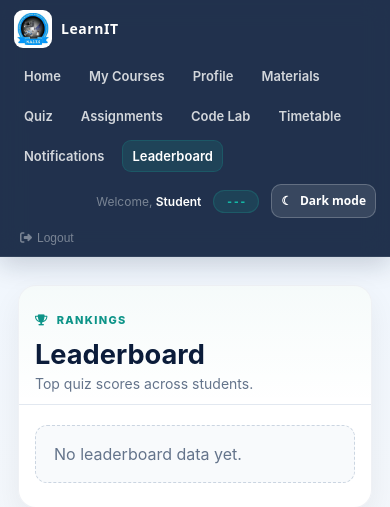
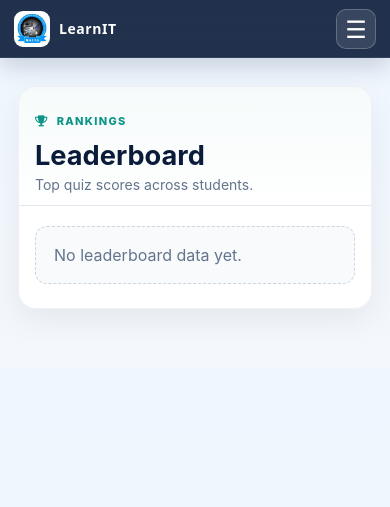
Before and after one commit to Anthonyjnr77/FUTO-IFT-PORTAL, a PHP site: page /pages/leaderboard.html in a window 390 px wide. Shown: the top 507 px of the page. Run offline with PHP 8.4, Linux system fonts and the light colour scheme.

Commit message:
Fix mobile navigation layout
Co-authored-by: Copilot <223556219+Copilot@users.noreply.github.com>

```diff
--- a/frontend/assets/css/styles.css
+++ b/frontend/assets/css/styles.css
@@ -558,3 +558,105 @@ html[data-theme="light"] body:has(.brand .brand-mark) .message.error {
 @media (min-width: 769px) {
   .hide-desktop { display: none !important; }
 }
+
+.mobile-nav-panel {
+  display: contents;
+}
+
+.learnit-mobile-menu {
+  display: none;
+}
+
+@media (max-width: 900px) {
+  nav.navbar {
+    align-items: center !important;
+    flex-wrap: wrap !important;
+    gap: 8px 12px !important;
+    min-height: 58px !important;
+    padding: 8px 14px !important;
+  }
+
+  nav.navbar .learnit-brand {
+    order: 1;
+  }
+
+  nav.navbar .learnit-brand img {
+    width: 36px;
+    height: 36px;
+  }
+
+  nav.navbar .learnit-mobile-menu {
+    display: inline-flex;
+    align-items: center;
+    justify-content: center;
+    order: 2;
+    width: 40px;
+    height: 40px;
+    margin-left: auto;
+    border: 1px solid rgba(255, 255, 255, 0.22);
+    border-radius: 10px;
+    background: rgba(255, 255, 255, 0.1);
+    color: #fff;
+    font: 24px/1 system-ui, sans-serif;
+    cursor: pointer;
+  }
+
+  nav.navbar .learnit-mobile-menu:focus-visible {
+    outline: 3px solid #14b8a6;
+    outline-offset: 2px;
+  }
+
+  nav.navbar .mobile-nav-panel {
+    display: none !important;
+    order: 3;
+    flex: 0 0 100%;
+    width: 100%;
+    padding: 8px 0 4px;
+    border-top: 1px solid rgba(255, 255, 255, 0.12);
+  }
+
+  nav.navbar[data-mobile-menu-open="true"] .mobile-nav-panel {
+    display: flex !important;
+    flex-direction: column;
+    align-items: stretch;
+    gap: 4px;
+  }
+
+  nav.navbar .mobile-nav-panel .nav-links {
+    display: flex !important;
+    width: 100% !important;
+    flex-direction: column;
+    align-items: stretch;
+    gap: 3px;
+    margin: 0;
+  }
+
+  nav.navbar .mobile-nav-panel .nav-links a {
+    display: block;
+    width: 100%;
+    padding: 11px 12px;
+    border-radius: 8px;
+  }
+
+  nav.navbar .mobile-nav-panel .nav-spacer,
+  nav.navbar .mobile-nav-panel .nav-welcome,
+  nav.navbar .mobile-nav-panel .nav-badge {
+    display: none !important;
+  }
+
+  nav.navbar .mobile-nav-panel #learnit-theme-toggle,
+  nav.navbar .mobile-nav-panel .nav-logout,
+  nav.navbar .mobile-nav-panel .logout-btn,
+  nav.navbar .mobile-nav-panel .nav-cta,
+  nav.navbar .mobile-nav-panel .logout {
+    align-self: flex-start;
+    min-height: 40px;
+    margin-top: 4px;
+    padding: 8px 12px;
+  }
+
+  nav.navbar .mobile-nav-panel :is(#notificationLink, .nav-icon-btn) {
+    align-self: flex-start;
+    margin: 4px 0;
+  }
+}
--- a/frontend/assets/js/theme.js
+++ b/frontend/assets/js/theme.js
@@ -37,6 +37,65 @@
 
   applyTheme(theme, false);
 
+  function setupMobileNavigation(navigation) {
+    if (!navigation.classList.contains('navbar') || navigation.dataset.mobileNavReady === 'true') return;
+    var navLinks = navigation.querySelector('.nav-links');
+    if (!navLinks) return;
+
+    var brand = navigation.querySelector('.learnit-brand');
+    if (!brand) return;
+
+    var menuId = 'learnit-mobile-nav-panel';
+    var menuButton = document.createElement('button');
+    menuButton.className = 'learnit-mobile-menu';
+    menuButton.type = 'button';
+    menuButton.textContent = '\u2630';
+    menuButton.setAttribute('aria-label', 'Open navigation menu');
+    menuButton.setAttribute('aria-expanded', 'false');
+    menuButton.setAttribute('aria-controls', menuId);
+
+    var panel = document.createElement('div');
+    panel.className = 'mobile-nav-panel';
+    panel.id = menuId;
+
+    navigation.insertBefore(menuButton, brand.nextSibling);
+    Array.from(navigation.childNodes).forEach(function (child) {
+      if (child !== brand && child !== menuButton) panel.appendChild(child);
+    });
+    navigation.appendChild(panel);
+    navigation.dataset.mobileNavReady = 'true';
+
+    function closeMenu() {
+      navigation.removeAttribute('data-mobile-menu-open');
+      menuButton.textContent = '\u2630';
+      menuButton.setAttribute('aria-label', 'Open navigation menu');
+      menuButton.setAttribute('aria-expanded', 'false');
+    }
+
+    menuButton.addEventListener('click', function () {
+      var isOpen = navigation.getAttribute('data-mobile-menu-open') === 'true';
+      if (isOpen) {
+        closeMenu();
+        return;
+      }
+      navigation.setAttribute('data-mobile-menu-open', 'true');
+      menuButton.textContent = '\u00d7';
+      menuButton.setAttribute('aria-label', 'Close navigation menu');
+      menuButton.setAttribute('aria-expanded', 'true');
+    });
+
+    panel.addEventListener('click', function (event) {
+      if (event.target.closest('a')) closeMenu();
+    });
+
+    navigation.addEventListener('keydown', function (event) {
+      if (event.key === 'Escape' && navigation.getAttribute('data-mobile-menu-open') === 'true') {
+        closeMenu();
+        menuButton.focus();
+      }
+    });
+  }
+
   function addToggle() {
     var navigation = document.querySelector('.navbar, .topbar, body > header');
     if (navigation) {
@@ -59,6 +118,8 @@
         navContent.insertBefore(brand, navContent.firstChild);
       }
 
+      if (navContent === navigation) setupMobileNavigation(navigation);
+
       if (document.getElementById('learnit-theme-toggle')) {
         applyTheme(theme, false);
         return;
@@ -73,7 +134,7 @@
       });
 
       var logout = navContent.querySelector('.nav-logout, .logout-btn, .nav-cta, .logout');
-      if (logout) navContent.insertBefore(toggle, logout);
+      if (logout) logout.parentNode.insertBefore(toggle, logout);
       else navContent.appendChild(toggle);
     } else {
       if (document.getElementById('learnit-theme-toggle')) {
```
